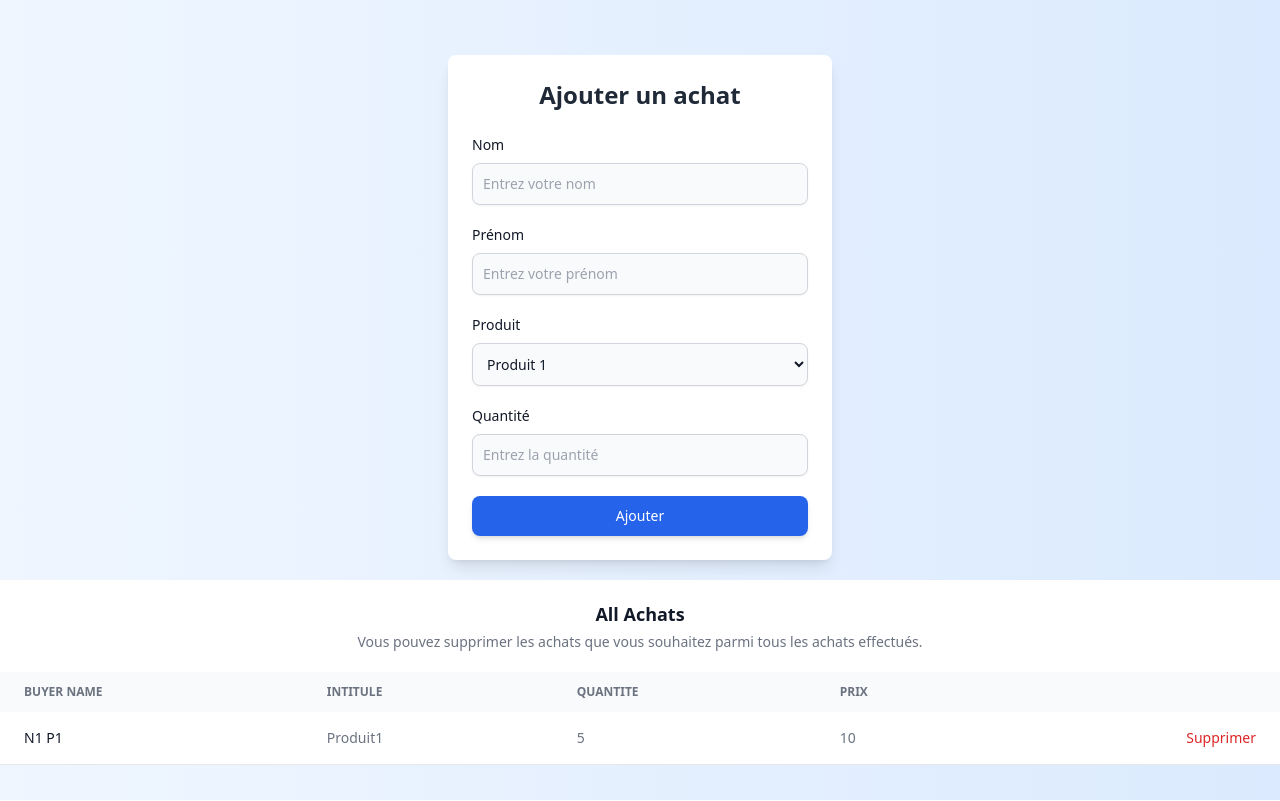
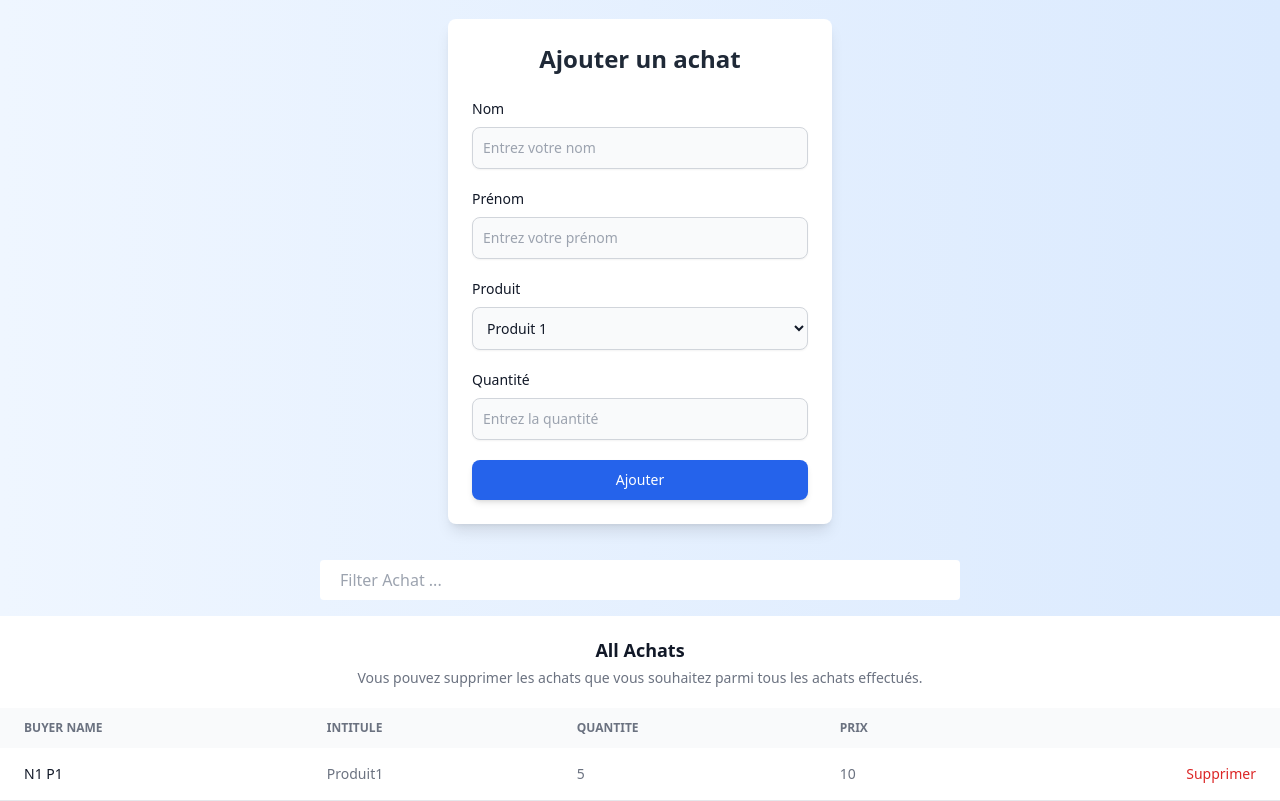
Before and after one commit to Zak-65/regional2023, a React (Vite) app: page / in a window 1280 px wide. Built offline with nearby package versions, Linux system fonts and the light colour scheme.

Commit message:
chnage on use selector to ajoutes achats and add filter in tailwaind

```diff
--- a/src/components/pages/AjouterAchats.jsx
+++ b/src/components/pages/AjouterAchats.jsx
@@ -1,10 +1,17 @@
+import FilterAchats from "../smallComponents/FilterAchats";
 import FormAddAchats from "../smallComponents/FormAddAchat";
-import Table from '../smallComponents/Table'
+import Table from '../smallComponents/Table';
+import { useSelector } from "react-redux";
+
 export default function AjouterAchats() {
+  const achats = useSelector((state) => state.achatReducer.achats);
+  const clients = useSelector((state) => state.clientReducer.clients);
+  const produits = useSelector((state) => state.produitReducer.produits);
   return (
     <>
-      <FormAddAchats />
-      <Table />
+      <FormAddAchats produits={produits} />
+      <FilterAchats/>
+      <Table achats={achats} produits={produits} clients={clients} />
     </>
   );
 }
--- /dev/null
+++ b/src/components/smallComponents/FilterAchats.jsx
@@ -0,0 +1,9 @@
+export default function FilterAchats(){
+    return(
+        <div className="w-full flex justify-center">
+
+            <input type="text" className ="h-10 w-2/4 pr-8 m-4 pl-5 rounded z-0 focus:shadow focus:outline-none " placeholder="Filter Achat ..."/>
+
+        </div>
+    )
+}
--- a/src/components/smallComponents/Table.jsx
+++ b/src/components/smallComponents/Table.jsx
@@ -1,9 +1,5 @@
-import { useSelector } from "react-redux";
 
-export default function Table() {
-  const achats = useSelector((state) => state.achatReducer.achats);
-  const clients = useSelector((state) => state.clientReducer.clients);
-  const produits = useSelector((state) => state.produitReducer.produits);
+export default function Table({produits,achats,clients}) {
 
   return (
     <table className="w-full text-sm text-left text-gray-500 dark:text-gray-400">
```
